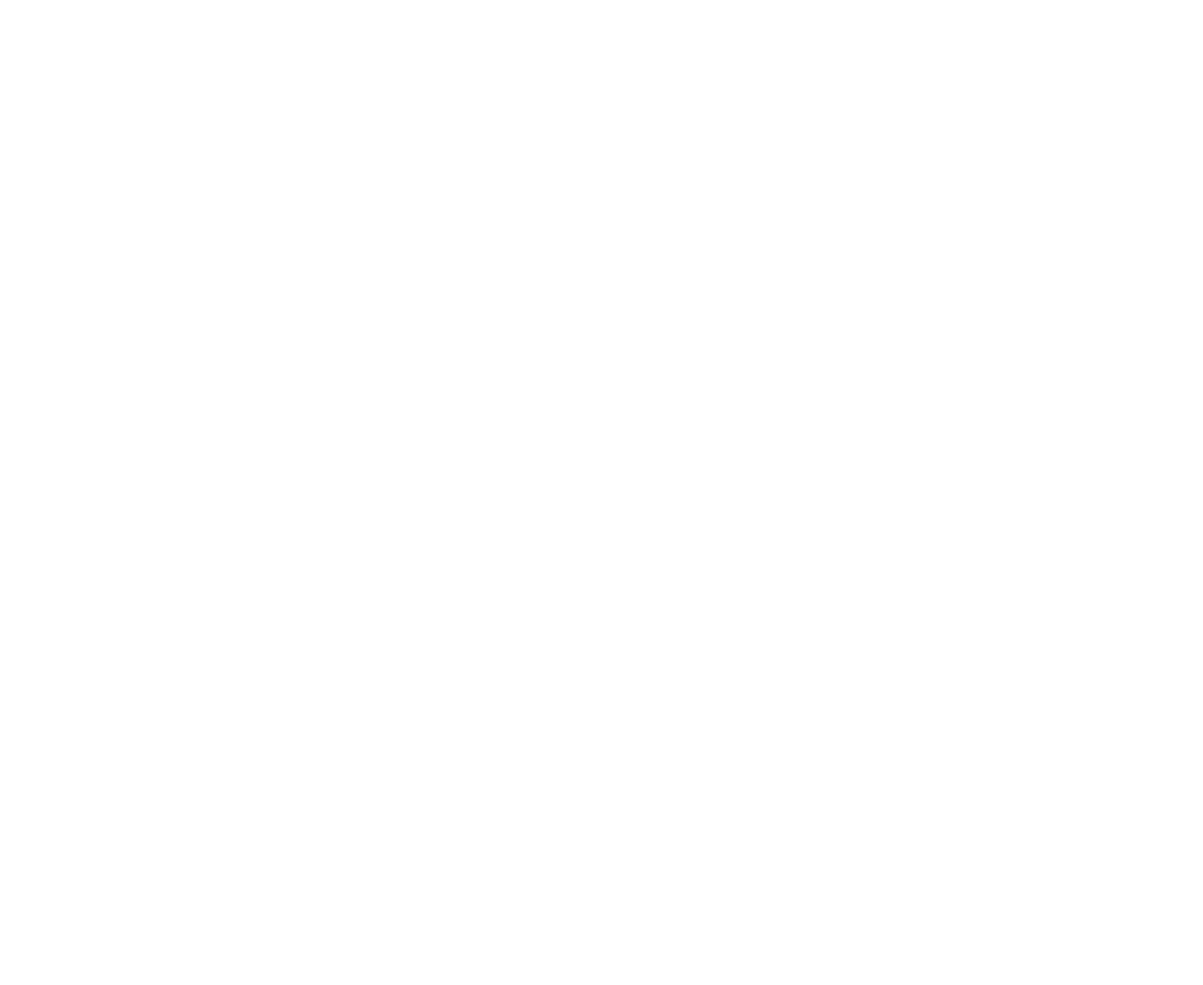
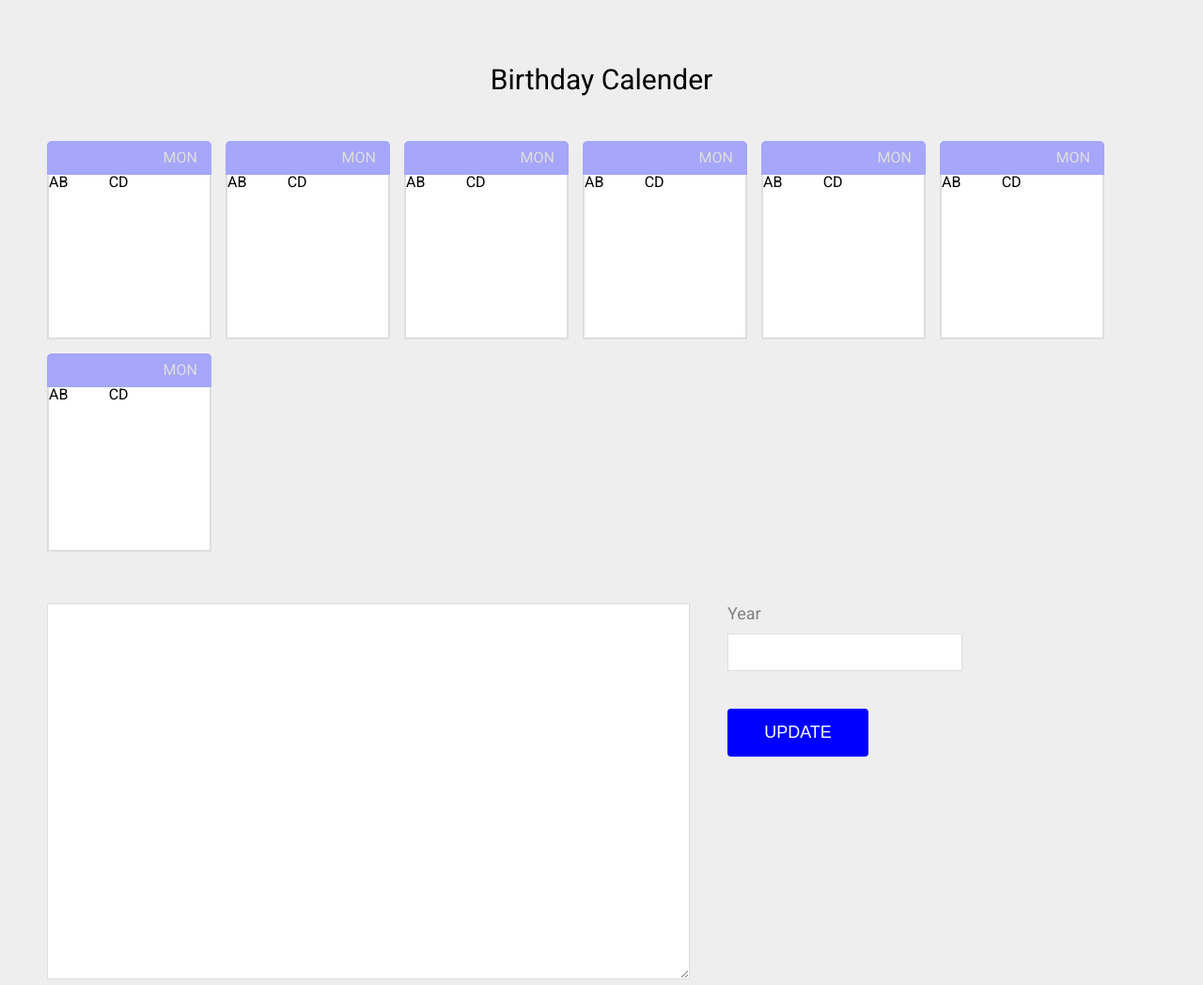
Before and after one commit to sagarrn23/birthday-calender, a website built with Parcel: page src/index.html in a window 1280 px wide. Shown: the whole page at 94% size. Before the commit the page ends 800 px from the top, so only its background shows below. Built offline with nearby package versions, Linux system fonts and the light colour scheme.

Commit message:
:lipstick: Static design implemented

```diff
--- a/src/index.html
+++ b/src/index.html
@@ -3,10 +3,75 @@
 <head>
     <meta charset="UTF-8">
     <meta name="viewport" content="width=device-width, initial-scale=1.0">
-    <title>Document</title>
+    <title>Birthday Calender</title>
 </head>
 <body>
-
+    <div class="birthday-cal">
+        <h1>birthday calender</h1>
+        <ul class="bcal-list">
+            <li class="bcal-card">
+                <p class="bcal-card-title">mon</p>
+                <ul class="bcal-ppl">
+                    <li>AB</li>
+                    <li>CD</li>
+                </ul>
+            </li>
+            <li class="bcal-card">
+                <p class="bcal-card-title">mon</p>
+                <ul class="bcal-ppl">
+                    <li>AB</li>
+                    <li>CD</li>
+                </ul>
+            </li>
+            <li class="bcal-card">
+                <p class="bcal-card-title">mon</p>
+                <ul class="bcal-ppl">
+                    <li>AB</li>
+                    <li>CD</li>
+                </ul>
+            </li>
+            <li class="bcal-card">
+                <p class="bcal-card-title">mon</p>
+                <ul class="bcal-ppl">
+                    <li>AB</li>
+                    <li>CD</li>
+                </ul>
+            </li>
+            <li class="bcal-card">
+                <p class="bcal-card-title">mon</p>
+                <ul class="bcal-ppl">
+                    <li>AB</li>
+                    <li>CD</li>
+                </ul>
+            </li>
+            <li class="bcal-card">
+                <p class="bcal-card-title">mon</p>
+                <ul class="bcal-ppl">
+                    <li>AB</li>
+                    <li>CD</li>
+                </ul>
+            </li>
+            <li class="bcal-card">
+                <p class="bcal-card-title">mon</p>
+                <ul class="bcal-ppl">
+                    <li>AB</li>
+                    <li>CD</li>
+                </ul>
+            </li>
+        </ul>
+        <div class="bcal-input-wrap">
+            <div class="bcal-data">
+                <textarea name="" id=""></textarea>
+            </div>
+            <div class="bcal-year">
+                <div>
+                    <span>year</span>
+                    <input type="number">
+                </div>
+                <button>update</button>
+            </div>
+        </div>
+    </div>
     <script src="./js/main.js"></script>
 </body>
 </html>
--- /dev/null
+++ b/src/sass/helper/_font.scss
@@ -0,0 +1 @@
+@import url('https://fonts.googleapis.com/css2?family=Roboto:wght@400;500;700&display=swap');
--- /dev/null
+++ b/src/sass/helper/_mixin.scss
@@ -0,0 +1,16 @@
+@mixin border($width: 1px, $type: solid, $color: $border-default) {
+    border: $width $type $color;
+}
+
+@mixin button($color: #fff, $bg-color: blue, $b-radius: 4px) {
+    color: $color;
+    border-radius: $b-radius;
+    padding: 15px 15px;
+    border: 0;
+    font-weight: 500;
+    font-size: 18px;
+    min-width: 150px;
+    text-align: center;
+    text-transform: uppercase;
+    background-color: $bg-color;
+}
--- /dev/null
+++ b/src/sass/helper/_reset.scss
@@ -0,0 +1,134 @@
+html,
+body,
+div,
+span,
+applet,
+object,
+iframe,
+h1,
+h2,
+h3,
+h4,
+h5,
+h6,
+p,
+blockquote,
+pre,
+a,
+abbr,
+acronym,
+address,
+big,
+cite,
+code,
+del,
+dfn,
+em,
+img,
+ins,
+kbd,
+q,
+s,
+samp,
+small,
+strike,
+strong,
+sub,
+sup,
+tt,
+var,
+b,
+u,
+i,
+center,
+dl,
+dt,
+dd,
+ol,
+ul,
+li,
+fieldset,
+form,
+label,
+legend,
+table,
+caption,
+tbody,
+tfoot,
+thead,
+tr,
+th,
+td,
+article,
+aside,
+canvas,
+details,
+embed,
+figure,
+figcaption,
+footer,
+header,
+hgroup,
+menu,
+nav,
+output,
+ruby,
+section,
+summary,
+time,
+mark,
+audio,
+video {
+    margin: 0;
+    padding: 0;
+    border: 0;
+    font-size: 100%;
+    font: inherit;
+    vertical-align: baseline;
+}
+
+/* HTML5 display-role reset for older browsers */
+article,
+aside,
+details,
+figcaption,
+figure,
+footer,
+header,
+hgroup,
+menu,
+nav,
+section {
+    display: block;
+}
+
+body {
+    line-height: 1;
+}
+
+ol,
+ul {
+    list-style: none;
+}
+
+blockquote,
+q {
+    quotes: none;
+}
+
+blockquote:before,
+blockquote:after,
+q:before,
+q:after {
+    content: '';
+    content: none;
+}
+
+table {
+    border-collapse: collapse;
+    border-spacing: 0;
+}
+
+* {
+    outline: none;
+}
--- a/src/sass/helper/_variable.scss
+++ b/src/sass/helper/_variable.scss
@@ -1 +1,10 @@
-$bodyBGColor: purple
+$item1: darkblue;
+$item2: lightgreen;
+$item3: pink;
+$item4: lightblue;
+$item5: red;
+$item6: blue;
+$item7: hotpink;
+$item8: navy;
+$item9: khaki;
+$border-default: #dedede;
--- a/src/sass/main.scss
+++ b/src/sass/main.scss
@@ -1,4 +1,94 @@
 @import "./helper/variable";
-body {
-  display: inline;
+@import './helper/mixin';
+@import "./helper/reset";
+@import "./helper/font";
+@import "./partials/base";
+
+.birthday-cal {
+    max-width: 1440px;
+    margin: auto;
+    padding: 70px 50px;
+    h1 {
+        text-align: center;
+        text-transform: capitalize;
+        font-size: 30px;
+        font-weight: 400;
+    }
 }
+
+.bcal-list {
+    list-style: none;
+    display: flex;
+    margin-top: 50px;
+    flex-wrap: wrap;
+    justify-content: flex-start;
+    .bcal-card {
+        width: 175px;
+        margin-right: 15px;
+        margin-bottom: 15px;
+        &:last-child {
+            margin-right: auto;
+        }
+    }
+
+    .bcal-card-title {
+        padding: 10px 15px;
+        border-radius: 5px 5px 0 0;
+        background-color: #a6a6fa;
+        text-align: right;
+        text-transform: uppercase;
+        color: #dedede;
+    }
+
+    .bcal-ppl {
+        width: 175px;
+        height: 175px;
+        background-color: #fff;
+        display: grid;
+        grid-template-columns: auto auto auto;
+        @include border(2px);
+        border-top: 0;
+    }
+}
+
+.bcal-input-wrap {
+    margin-top: 40px;
+    display: flex;
+
+    .bcal-data {
+        width: 60%;
+        margin-right: 40px;
+        textarea {
+            width: 100%;
+            min-height: 400px;
+            @include border();
+            padding: 15px;
+        }
+    }
+
+    .bcal-year {
+        width: 40%;
+        div {
+            display: flex;
+            flex-direction: column;
+            margin-bottom: 40px;
+        }
+        span {
+            text-transform: capitalize;
+            color: grey;
+            font-size: 18px;
+            line-height: 22px;
+        }
+        input {
+            width: 100%;
+            max-width: 250px;
+            min-height: 40px;
+            padding: 5px 15px;
+            margin-top: 10px;
+            @include border();
+        }
+        button {
+            @include button();
+        }
+    }
+}
--- /dev/null
+++ b/src/sass/partials/_base.scss
@@ -0,0 +1,7 @@
+body {
+    background-color: #eee;
+    font-family: 'Roboto', sans-serif;
+    * {
+        box-sizing: border-box;
+    }
+}
```
Also changed, not shown: .postcssrc, 1 other file.
